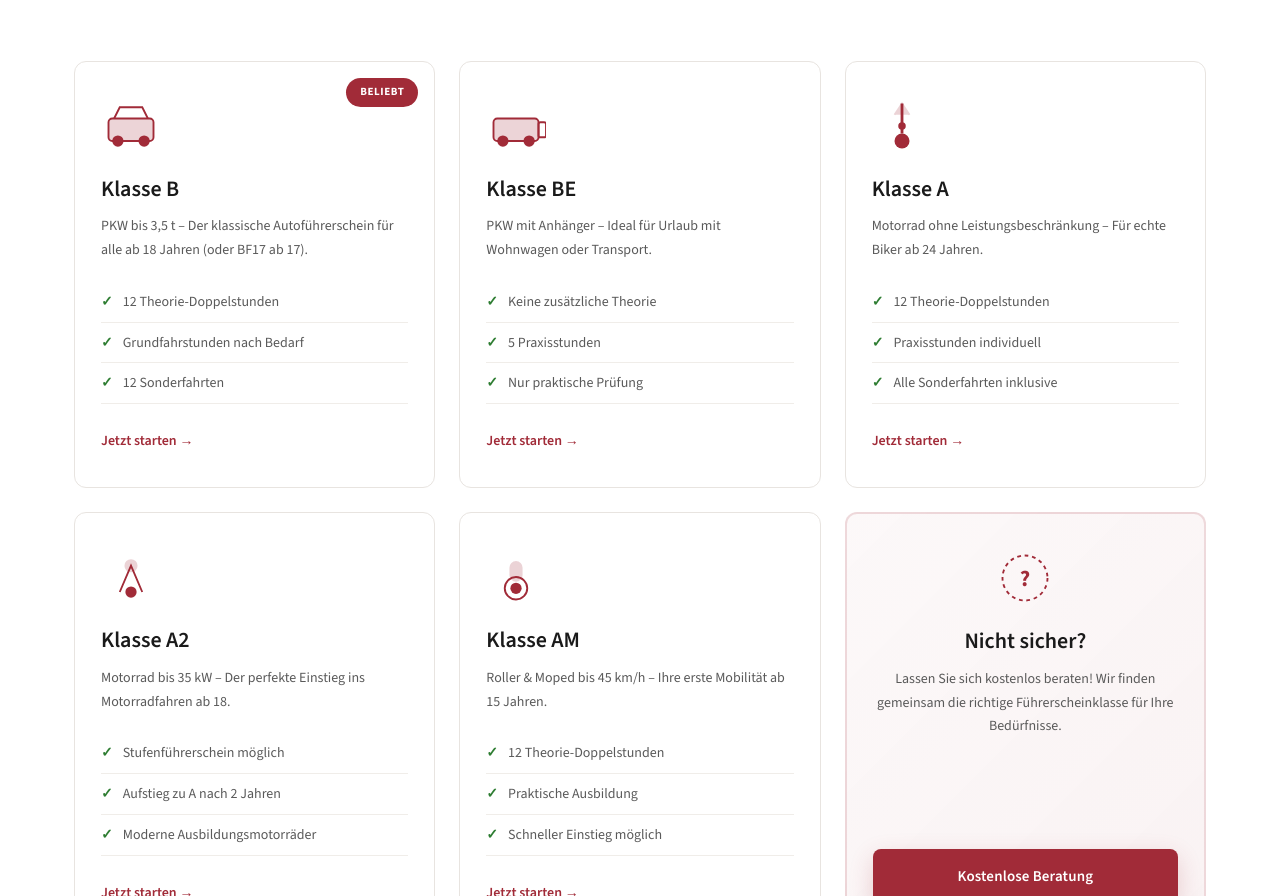
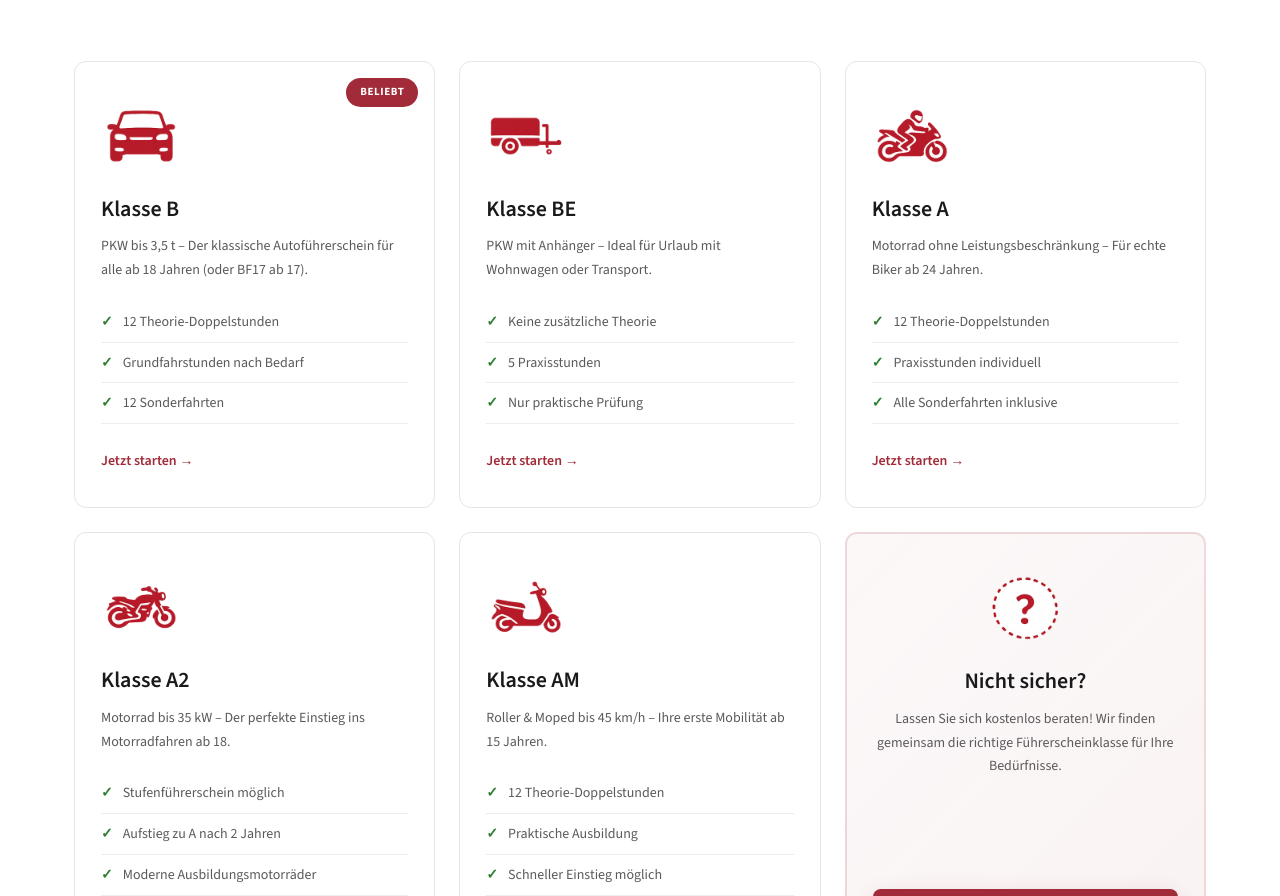
Before and after one commit to FahrschuleFarmsen/WebSite, a plain HTML site: page index.html in a window 1280 px wide. Shown: the part 2182-3078 px from the top of the page. Drawn offline with nearby package versions, Linux system fonts and the light colour scheme.

Commit message:
Replace SVG icons with pictogramme PNGs for Führerscheinklassen

```diff
--- a/index.html
+++ b/index.html
@@ -241,13 +241,7 @@
                 <div class="service-card">
                     <div class="service-badge">Beliebt</div>
                     <div class="service-icon">
-                        <svg viewBox="0 0 64 64" fill="none" xmlns="http://www.w3.org/2000/svg">
-                            <rect x="8" y="24" width="48" height="24" rx="4" fill="currentColor" opacity="0.2"/>
-                            <rect x="8" y="24" width="48" height="24" rx="4" stroke="currentColor" stroke-width="2"/>
-                            <circle cx="18" cy="48" r="6" fill="currentColor"/>
-                            <circle cx="46" cy="48" r="6" fill="currentColor"/>
-                            <path d="M14 24 L20 12 L44 12 L50 24" stroke="currentColor" stroke-width="2"/>
-                        </svg>
+                        <img src="pictogramme/auto.png" alt="Klasse B - Auto" loading="lazy">
                     </div>
                     <h3>Klasse B</h3>
                     <p>PKW bis 3,5 t – Der klassische Autoführerschein für alle ab 18 Jahren (oder BF17 ab 17).</p>
@@ -260,13 +254,7 @@
                 </div>
                 <div class="service-card">
                     <div class="service-icon">
-                        <svg viewBox="0 0 64 64" fill="none" xmlns="http://www.w3.org/2000/svg">
-                            <rect x="8" y="24" width="48" height="24" rx="4" fill="currentColor" opacity="0.2"/>
-                            <rect x="8" y="24" width="48" height="24" rx="4" stroke="currentColor" stroke-width="2"/>
-                            <rect x="56" y="28" width="8" height="16" rx="2" stroke="currentColor" stroke-width="2"/>
-                            <circle cx="18" cy="48" r="6" fill="currentColor"/>
-                            <circle cx="46" cy="48" r="6" fill="currentColor"/>
-                        </svg>
+                        <img src="pictogramme/anhaenger.png" alt="Klasse BE - Anhänger" loading="lazy">
                     </div>
                     <h3>Klasse BE</h3>
                     <p>PKW mit Anhänger – Ideal für Urlaub mit Wohnwagen oder Transport.</p>
@@ -279,12 +267,7 @@
                 </div>
                 <div class="service-card">
                     <div class="service-icon">
-                        <svg viewBox="0 0 64 64" fill="none" xmlns="http://www.w3.org/2000/svg">
-                            <ellipse cx="32" cy="48" rx="8" ry="8" fill="currentColor"/>
-                            <path d="M32 8 L32 40" stroke="currentColor" stroke-width="3"/>
-                            <path d="M24 20 L32 8 L40 20" stroke="currentColor" stroke-width="2" fill="currentColor" opacity="0.2"/>
-                            <circle cx="32" cy="32" r="4" fill="currentColor"/>
-                        </svg>
+                        <img src="pictogramme/motorrad_fahrer.png" alt="Klasse A - Motorrad" loading="lazy">
                     </div>
                     <h3>Klasse A</h3>
                     <p>Motorrad ohne Leistungsbeschränkung – Für echte Biker ab 24 Jahren.</p>
@@ -297,11 +280,7 @@
                 </div>
                 <div class="service-card">
                     <div class="service-icon">
-                        <svg viewBox="0 0 64 64" fill="none" xmlns="http://www.w3.org/2000/svg">
-                            <circle cx="32" cy="48" r="6" fill="currentColor"/>
-                            <path d="M20 48 L32 20 L44 48" stroke="currentColor" stroke-width="2"/>
-                            <circle cx="32" cy="20" r="6" stroke="currentColor" stroke-width="2" fill="currentColor" opacity="0.2"/>
-                        </svg>
+                        <img src="pictogramme/motorrad_a.png" alt="Klasse A2 - Motorrad bis 35 kW" loading="lazy">
                     </div>
                     <h3>Klasse A2</h3>
                     <p>Motorrad bis 35 kW – Der perfekte Einstieg ins Motorradfahren ab 18.</p>
@@ -314,11 +293,7 @@
                 </div>
                 <div class="service-card">
                     <div class="service-icon">
-                        <svg viewBox="0 0 64 64" fill="none" xmlns="http://www.w3.org/2000/svg">
-                            <circle cx="32" cy="44" r="12" stroke="currentColor" stroke-width="2"/>
-                            <circle cx="32" cy="44" r="6" fill="currentColor"/>
-                            <rect x="26" y="16" width="12" height="20" rx="6" stroke="currentColor" stroke-width="2" fill="currentColor" opacity="0.2"/>
-                        </svg>
+                        <img src="pictogramme/roller.png" alt="Klasse AM - Roller und Moped" loading="lazy">
                     </div>
                     <h3>Klasse AM</h3>
                     <p>Roller &amp; Moped bis 45 km/h – Ihre erste Mobilität ab 15 Jahren.</p>
@@ -331,10 +306,7 @@
                 </div>
                 <div class="service-card service-card-cta">
                     <div class="service-icon">
-                        <svg viewBox="0 0 64 64" fill="none" xmlns="http://www.w3.org/2000/svg">
-                            <circle cx="32" cy="32" r="24" stroke="currentColor" stroke-width="2" stroke-dasharray="4 4"/>
-                            <text x="32" y="40" font-size="24" fill="currentColor" text-anchor="middle" font-weight="bold">?</text>
-                        </svg>
+                        <img src="pictogramme/fragezeichen.png" alt="Nicht sicher welche Klasse" loading="lazy">
                     </div>
                     <h3>Nicht sicher?</h3>
                     <p>Lassen Sie sich kostenlos beraten! Wir finden gemeinsam die richtige Führerscheinklasse für Ihre Bedürfnisse.</p>
--- a/styles.css
+++ b/styles.css
@@ -937,15 +937,17 @@ a {
 }
 
 .service-icon {
-    width: 60px;
-    height: 60px;
+    width: 80px;
+    height: 80px;
     color: var(--primary);
     margin-bottom: 20px;
 }
 
-.service-icon svg {
+.service-icon svg,
+.service-icon img {
     width: 100%;
     height: 100%;
+    object-fit: contain;
 }
 
 .service-card h3 {
```
Also changed, not shown: pictogramme/anhaenger.png (added), pictogramme/auto.png (added), pictogramme/fragezeichen.png (added), pictogramme/motorrad_a.png (added), pictogramme/motorrad_a2.png (added), pictogramme/motorrad_fahrer.png (added), pictogramme/roller.png (added).
